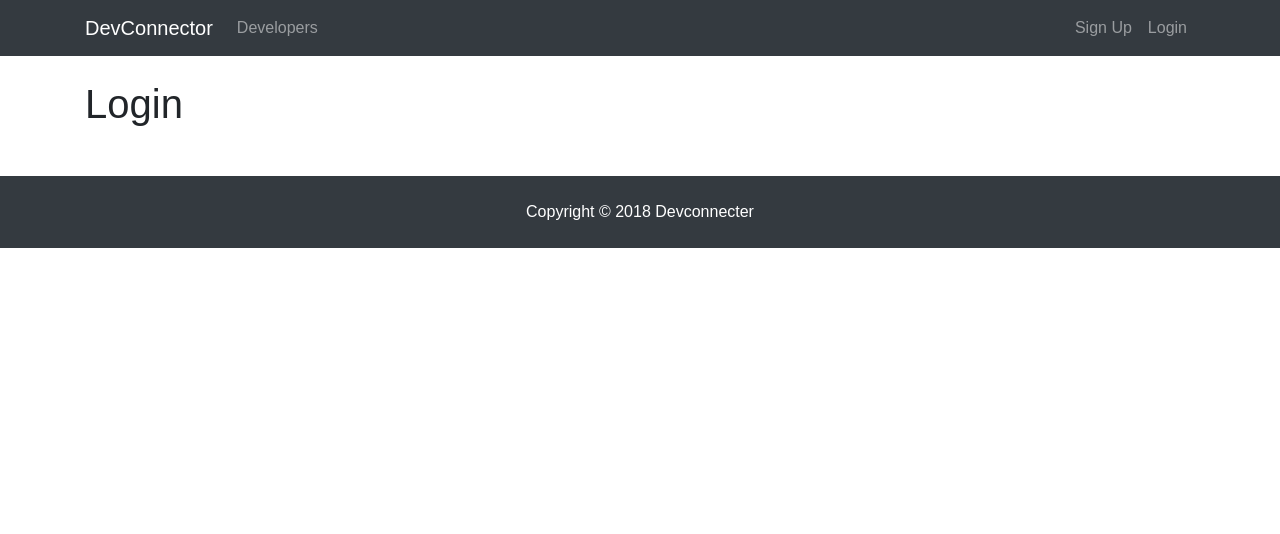
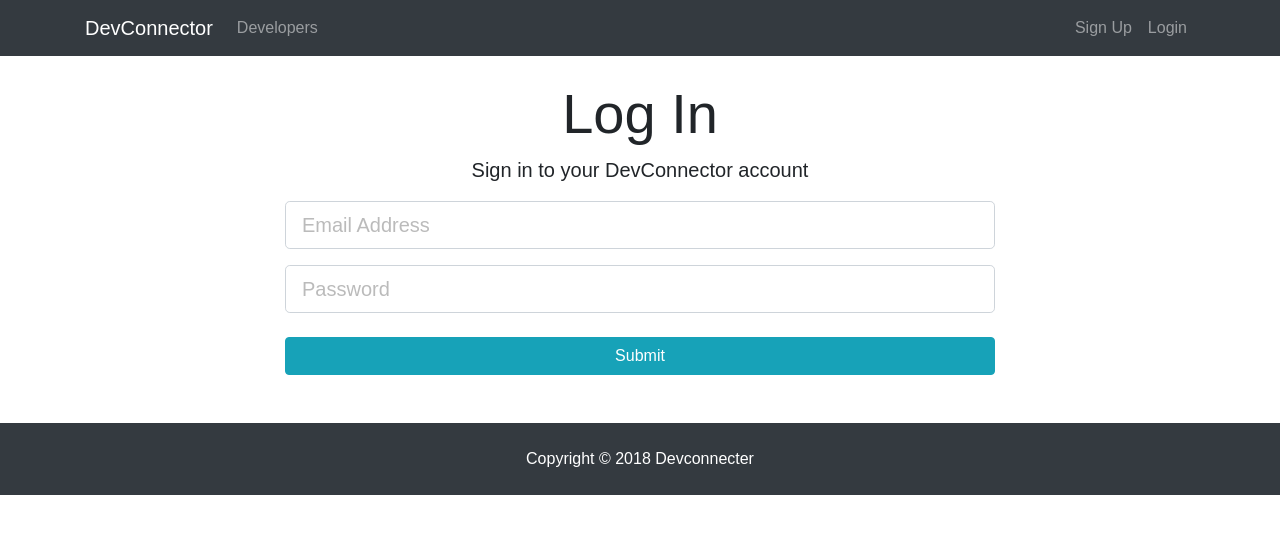
Before and after one commit to dkapper01/devconnect, a React (Create React App) app in the folder client/: page /login in a window 1280 px wide. Shown: the top 534 px of the page. Built offline with nearby package versions, Linux system fonts and the light colour scheme.

Commit message:
added state and to login

```diff
--- a/client/src/components/auth/Login.js
+++ b/client/src/components/auth/Login.js
@@ -1,12 +1,72 @@
-import React, { Component } from 'react';
+import React, { Component } from "react";
 
 class Login extends Component {
+  constructor() {
+    super();
+
+    this.state = {
+      email: "",
+      password: "",
+      errors: {}
+    };
+
+    this.onChange = this.onChange.bind(this);
+    this.onSubmit = this.onSubmit.bind(this);
+  }
+
+  onSubmit(e) {
+    e.preventDefault();
+
+    const user = {
+      email: this.state.email,
+      password: this.state.password
+    };
+
+    console.log(user);
+  }
+
+  onChange(e) {
+    this.setState({ [e.target.name]: e.target.value });
+  }
+
   render() {
     return (
-      <div>
-        <h1>Login</h1>
+      <div className="login">
+        <div className="container">
+          <div className="row">
+            <div className="col-md-8 m-auto">
+              <h1 className="display-4 text-center">Log In</h1>
+              <p className="lead text-center">
+                Sign in to your DevConnector account
+              </p>
+              <form onSubmit={this.onSubmit}>
+                <div className="form-group">
+                  <input
+                    type="email"
+                    className="form-control form-control-lg"
+                    placeholder="Email Address"
+                    name="email"
+                    value={this.state.name}
+                    onChange={this.onChange}
+                  />
+                </div>
+                <div className="form-group">
+                  <input
+                    type="password"
+                    className="form-control form-control-lg"
+                    placeholder="Password"
+                    name="password"
+                    value={this.state.password}
+                    onChange={this.onChange}
+                  />
+                </div>
+                <input type="submit" className="btn btn-info btn-block mt-4" />
+              </form>
+            </div>
+          </div>
+        </div>
       </div>
-    )
+    );
   }
 }
 
```
